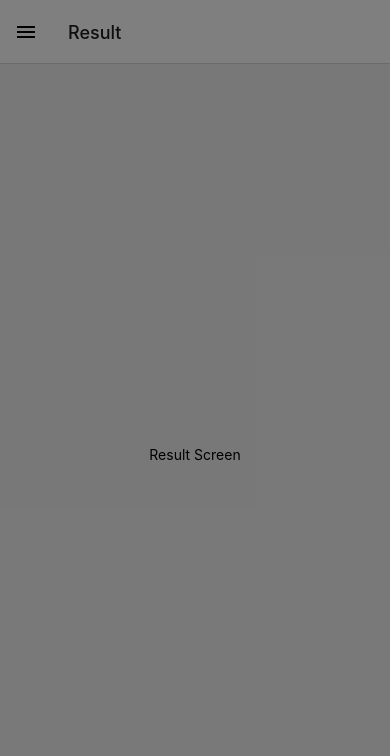
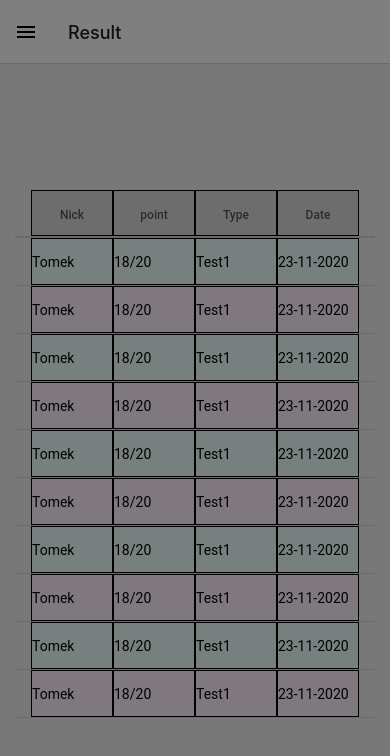
Before and after one commit to swojciech35/ZPSM, a React Native app in the folder Quiz/: screen /Result in a window 390 px wide. Shown: the top 756 px of the page. Built offline with nearby package versions, Linux system fonts and the light colour scheme.

Commit message:
added table layout look to results screen

```diff
--- a/Quiz/components/Result.js
+++ b/Quiz/components/Result.js
@@ -1,13 +1,100 @@
 import * as React from 'react';
-import { View, Text } from 'react-native';
-
+import { StyleSheet } from 'react-native';
+import { DataTable } from 'react-native-paper';
 
 function Result() {
     return (
-      <View style={{ flex: 1, justifyContent: 'center', alignItems: 'center', }}>
-        <Text style={{color:'black'}}>Result Screen</Text>
-      </View>
+      <DataTable style={styles.container}>
+          <DataTable.Header style={styles.tableHeader}>
+            <DataTable.Title style={styles.tableTitle}>Nick</DataTable.Title>
+            <DataTable.Title style={styles.tableTitle}>point</DataTable.Title>
+            <DataTable.Title style={styles.tableTitle}>Type</DataTable.Title>
+            <DataTable.Title style={styles.tableTitle}>Date</DataTable.Title>
+          </DataTable.Header>
+          <DataTable.Row >
+            <DataTable.Cell style={styles.tableRow}>Tomek</DataTable.Cell>
+            <DataTable.Cell style={styles.tableRow}>18/20</DataTable.Cell>
+            <DataTable.Cell style={styles.tableRow}>Test1</DataTable.Cell>
+            <DataTable.Cell style={styles.tableRow}>23-11-2020</DataTable.Cell>
+          </DataTable.Row>
+          <DataTable.Row >
+            <DataTable.Cell style={styles.tableRow2}>Tomek</DataTable.Cell>
+            <DataTable.Cell style={styles.tableRow2}>18/20</DataTable.Cell>
+            <DataTable.Cell style={styles.tableRow2}>Test1</DataTable.Cell>
+            <DataTable.Cell style={styles.tableRow2}>23-11-2020</DataTable.Cell>
+          </DataTable.Row>
+        <DataTable.Row >
+          <DataTable.Cell style={styles.tableRow}>Tomek</DataTable.Cell>
+          <DataTable.Cell style={styles.tableRow}>18/20</DataTable.Cell>
+          <DataTable.Cell style={styles.tableRow}>Test1</DataTable.Cell>
+          <DataTable.Cell style={styles.tableRow}>23-11-2020</DataTable.Cell>
+        </DataTable.Row>
+        <DataTable.Row >
+          <DataTable.Cell style={styles.tableRow2}>Tomek</DataTable.Cell>
+          <DataTable.Cell style={styles.tableRow2}>18/20</DataTable.Cell>
+          <DataTable.Cell style={styles.tableRow2}>Test1</DataTable.Cell>
+          <DataTable.Cell style={styles.tableRow2}>23-11-2020</DataTable.Cell>
+        </DataTable.Row>
+        <DataTable.Row >
+          <DataTable.Cell style={styles.tableRow}>Tomek</DataTable.Cell>
+          <DataTable.Cell style={styles.tableRow}>18/20</DataTable.Cell>
+          <DataTable.Cell style={styles.tableRow}>Test1</DataTable.Cell>
+          <DataTable.Cell style={styles.tableRow}>23-11-2020</DataTable.Cell>
+        </DataTable.Row>
+        <DataTable.Row >
+          <DataTable.Cell style={styles.tableRow2}>Tomek</DataTable.Cell>
+          <DataTable.Cell style={styles.tableRow2}>18/20</DataTable.Cell>
+          <DataTable.Cell style={styles.tableRow2}>Test1</DataTable.Cell>
+          <DataTable.Cell style={styles.tableRow2}>23-11-2020</DataTable.Cell>
+        </DataTable.Row>
+        <DataTable.Row >
+          <DataTable.Cell style={styles.tableRow}>Tomek</DataTable.Cell>
+          <DataTable.Cell style={styles.tableRow}>18/20</DataTable.Cell>
+          <DataTable.Cell style={styles.tableRow}>Test1</DataTable.Cell>
+          <DataTable.Cell style={styles.tableRow}>23-11-2020</DataTable.Cell>
+        </DataTable.Row>
+        <DataTable.Row >
+          <DataTable.Cell style={styles.tableRow2}>Tomek</DataTable.Cell>
+          <DataTable.Cell style={styles.tableRow2}>18/20</DataTable.Cell>
+          <DataTable.Cell style={styles.tableRow2}>Test1</DataTable.Cell>
+          <DataTable.Cell style={styles.tableRow2}>23-11-2020</DataTable.Cell>
+        </DataTable.Row>
+        <DataTable.Row >
+          <DataTable.Cell style={styles.tableRow}>Tomek</DataTable.Cell>
+          <DataTable.Cell style={styles.tableRow}>18/20</DataTable.Cell>
+          <DataTable.Cell style={styles.tableRow}>Test1</DataTable.Cell>
+          <DataTable.Cell style={styles.tableRow}>23-11-2020</DataTable.Cell>
+        </DataTable.Row>
+        <DataTable.Row >
+          <DataTable.Cell style={styles.tableRow2}>Tomek</DataTable.Cell>
+          <DataTable.Cell style={styles.tableRow2}>18/20</DataTable.Cell>
+          <DataTable.Cell style={styles.tableRow2}>Test1</DataTable.Cell>
+          <DataTable.Cell style={styles.tableRow2}>23-11-2020</DataTable.Cell>
+        </DataTable.Row>
+      </DataTable>
     );
   }
 
+  const styles = StyleSheet.create({
+    container: {
+      padding:15,
+      flex:1,
+      justifyContent:'center'
+    },
+    tableTitle:{
+      flex:1,
+      justifyContent: 'center',
+      borderWidth:1,
+      backgroundColor: '#DCDCDC',
+    },
+    tableRow:{
+      backgroundColor:"#f2ffff",
+      borderWidth:1,
+    },
+    tableRow2:{
+      backgroundColor:"#fff2ff",
+      borderWidth:1,
+    }
+  });
+
 export default Result;
--- a/Quiz/package.json
+++ b/Quiz/package.json
@@ -16,6 +16,7 @@
     "react": "18.1.0",
     "react-native": "0.70.6",
     "react-native-gesture-handler": "^2.8.0",
+    "react-native-paper": "^4.12.5",
     "react-native-reanimated": "^2.13.0",
     "react-native-safe-area-context": "^4.4.1",
     "react-native-screens": "^3.18.2"
```
Also changed, not shown: 2 other files (tests, documents, lock files or other folders).
